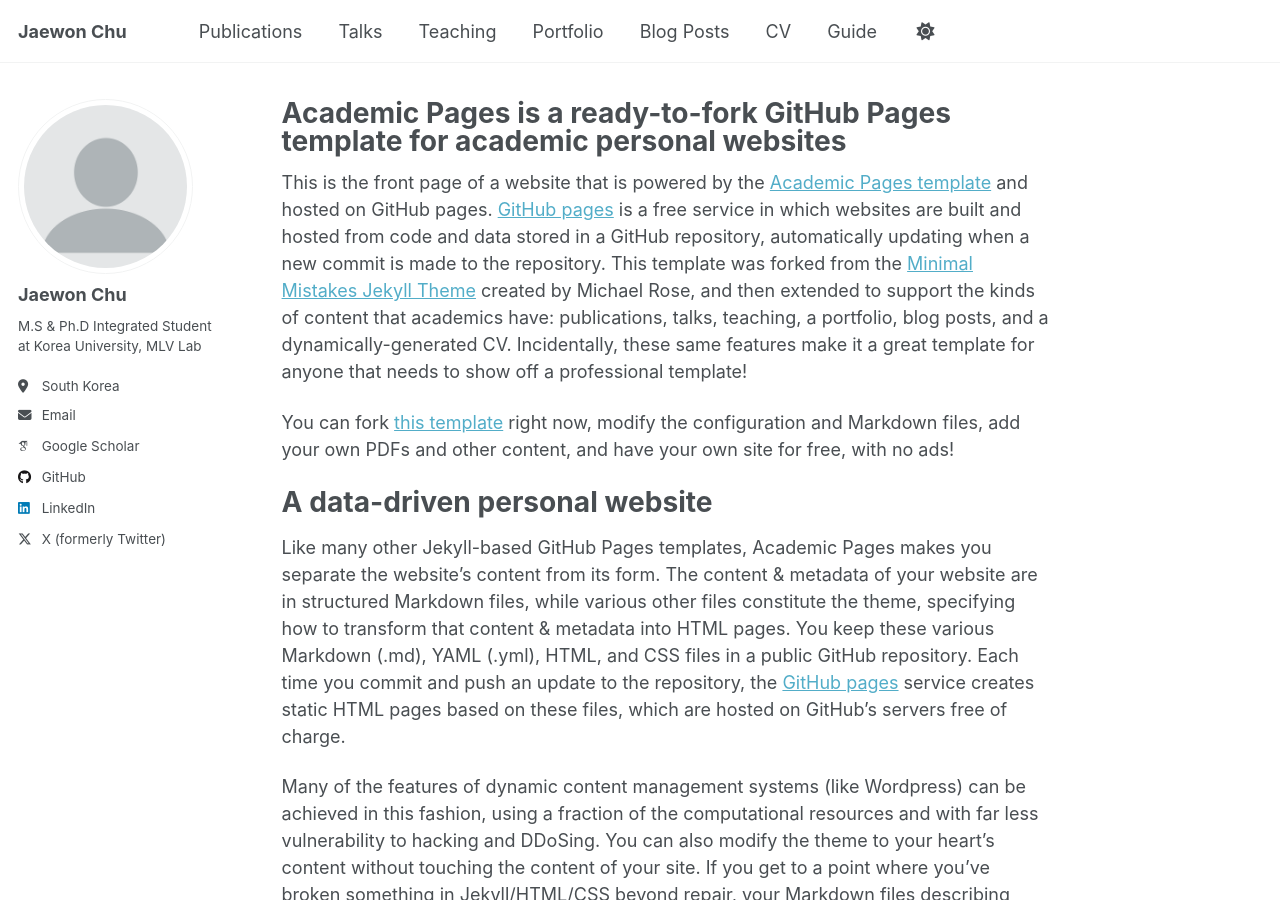
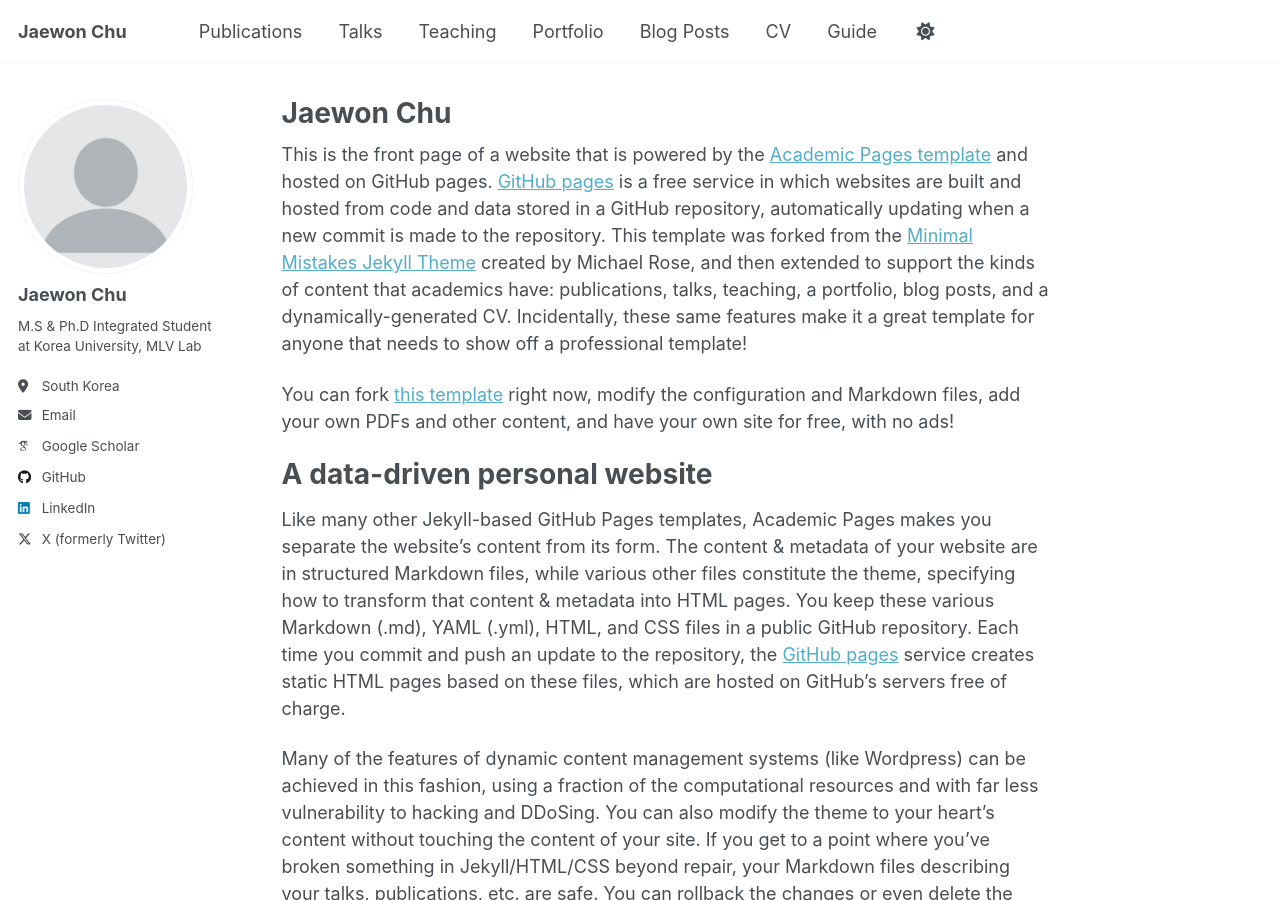
Before and after one commit to jaewonchu/jaewonchu.github.io, a Jekyll site: the page built from _pages/about.md, in a window 1280 px wide and 900 px high. Built offline with Jekyll 4.4.1, drawn with Linux system fonts in a browser that asks for light colours; some web fonts are replaced; a script that is not in the unit is left out.

Commit message:
Modification

```diff
--- a/_pages/about.md
+++ b/_pages/about.md
@@ -1,6 +1,6 @@
 ---
 permalink: /
-title: "Academic Pages is a ready-to-fork GitHub Pages template for academic personal websites"
+title: "Jaewon Chu"
 author_profile: true
 redirect_from:
   - /about/
```
